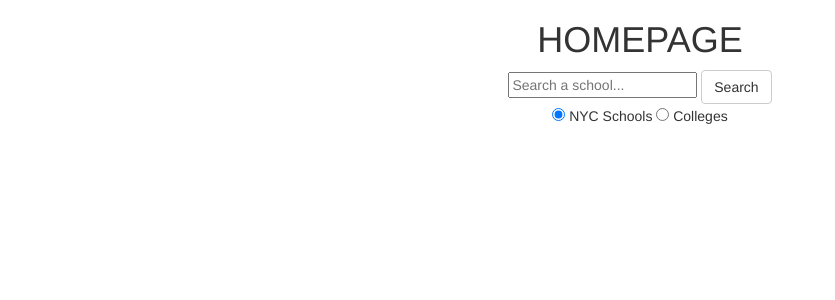
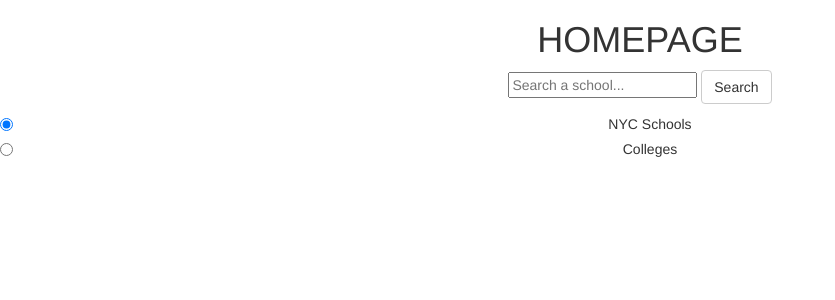
Before and after one commit to stuycs-softdev/proj2-pd7-03-ArmyOfDarkness, a Flask app: page / in a window 1280 px wide. Shown: the top 300 px of the page, without its empty margins (0-835 px from the left). Run offline with Flask 2, Linux system fonts and the light colour scheme.

Commit message:
search form

```diff
--- a/templates/index.html
+++ b/templates/index.html
@@ -11,12 +11,9 @@
   <body>
     <div class="text-center">
       <h1>HOMEPAGE</h1><!--Replace with image?-->
-      <form method="POST" role="form" class="form-inline">
-	<div class="row">
-	  <input type="text" name="query_string" placeholder="Search a school...">
+      <form method="POST" class="form-search">
+	<input type="text" name="query_string" placeholder="Search a school..." class="input-medium search-query">
 	<button type="submit" class="btn btn-default">Search</button>
-	</div>
-	<div class="row">
 	<div class="radio">
 	  <label>
 	    <input type="radio" name="search-radio" value="NYC Schools" checked>
@@ -29,7 +26,6 @@
 	    Colleges
 	  </label>
 	</div>
-	</div>
       </form>
     </div>
   </body>
```
Lines whose indentation alone changed are shown as unchanged.
